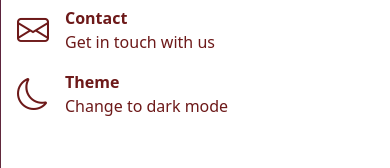
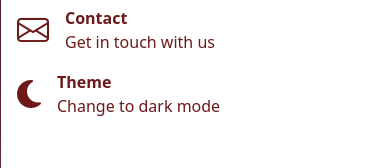
Before and after one commit to alexisdegraeve/ganeshasiteofficial, an Angular app in the folder ganeshawebsite/: page / in a window 390 px wide. Both pictures are taken after a click on the button "Toggle navigation". Shown: the part 281-449 px from the top of the page. Built offline with nearby package versions, Linux system fonts and the light colour scheme; a web font is replaced by a local one.

Commit message:
change header icon

```diff
--- a/ganeshawebsite/src/app/shared/header/header.component.html
+++ b/ganeshawebsite/src/app/shared/header/header.component.html
@@ -39,7 +39,7 @@
                     </a>
 
                     <a class="nav-link mb-3 d-flex align-items-center" (click)="switchTheme()">
-                        <i class="bi icon-menu" [ngClass]="!darkTheme ? 'bi-moon' : 'bi-sun' "></i>
+                        <i class="fa-solid icon-menu" [ngClass]="!darkTheme ? 'fa-moon' : 'fa-sun'"></i>
                         <div>
                             <div class="fw-bold ">Theme</div>
                             <div>{{ !darkTheme ? 'Change to dark mode' : 'Change to light mode' }} </div>
```
